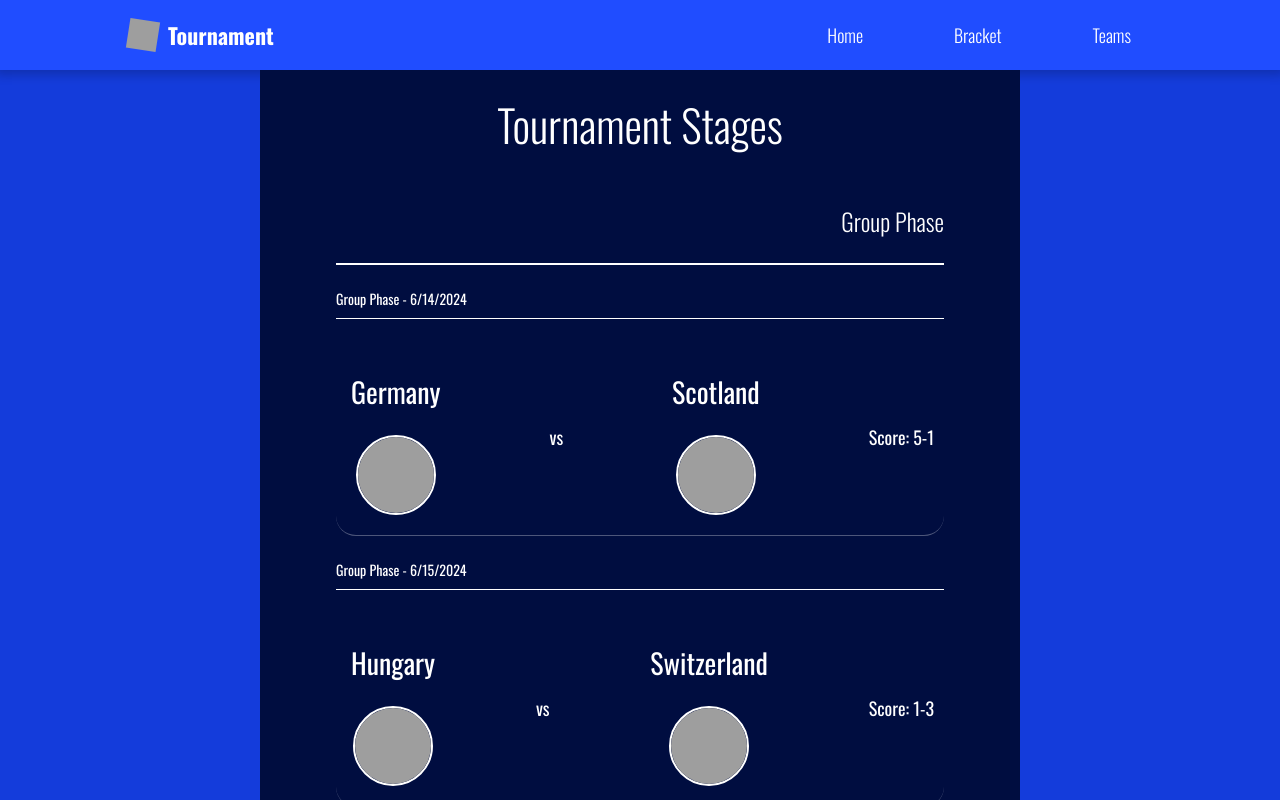
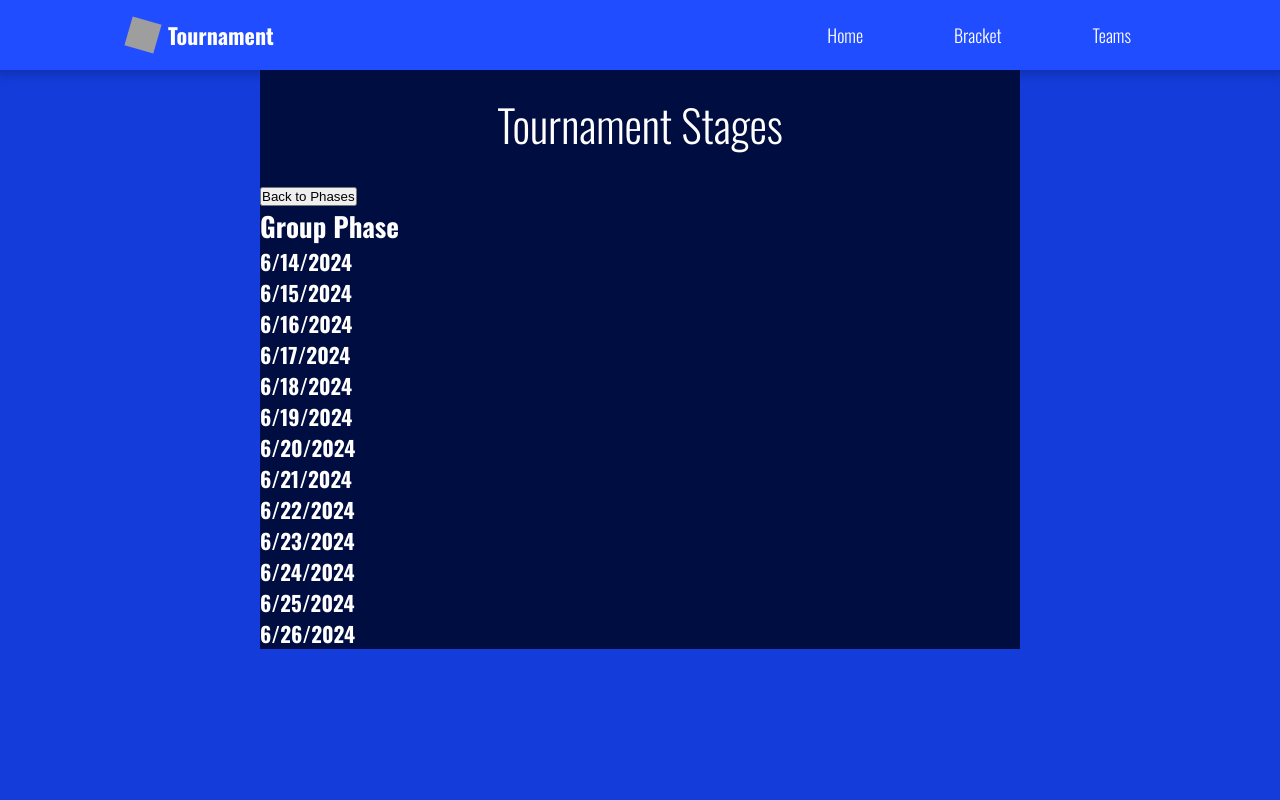
Before and after one commit to Nikolaj-Georgiev/simple-react-projects, a React (Vite) app in the folder football-tournament/: page / in a window 1280 px wide. Both pictures are taken after a click on the element "Group Phase". Shown: the top 800 px of the page. Built offline with nearby package versions, Linux system fonts and the light colour scheme; grey boxes are pictures that could not be loaded.

Commit message:
added logic for stages dates and matches in the home page

```diff
--- a/football-tournament/src/components/HomePage.jsx
+++ b/football-tournament/src/components/HomePage.jsx
@@ -5,12 +5,11 @@ import {
   getSortedMatchesByDate,
 } from '../utils/dataUtils';
 import { CUTOFF_DATE } from '../utils/config';
-import Match from './match/Match';
 import Loader from './Loader';
 import ErrorComponent from './ErrorComponent';
-import Stage from './home/Stage';
 import { useState } from 'react';
 import StageCard from './home/StageCard';
+import StageDetails from './home/StageDetails';
 
 export default function HomePage() {
   const { matchesData } = useData();
@@ -56,13 +55,14 @@ export default function HomePage() {
         </div>
       )}
 
-      {stages.map((phaseObj) => (
-        <Stage
-          key={phaseObj.name}
-          stage={phaseObj.name}
-          data={phaseObj.data}
+      {selectedStage && (
+        <StageDetails
+          stage={selectedStage}
+          onBack={() => setSelectedStage(null)}
+          selectedDate={selectedDate}
+          setSelectedDate={setSelectedDate}
         />
-      ))}
+      )}
     </section>
   );
 }
--- /dev/null
+++ b/football-tournament/src/components/home/DateList.jsx
@@ -0,0 +1,16 @@
+export default function DateList({ stage, onSelectDate, onBack }) {
+  return (
+    <div className='date-list'>
+      <button onClick={onBack}>Back to Phases</button>
+      <h2>{stage.name}</h2>
+      {Object.keys(stage.data).map((date) => (
+        <div
+          key={date}
+          onClick={() => onSelectDate(date)}
+        >
+          <h3>{date}</h3>
+        </div>
+      ))}
+    </div>
+  );
+}
--- /dev/null
+++ b/football-tournament/src/components/home/MatchList.jsx
@@ -0,0 +1,20 @@
+import Match from '../match/Match';
+
+export default function MatchList({ stage, selectedDate, onBack }) {
+  return (
+    <div className='match-list'>
+      <button onClick={onBack}>Back to Dates</button>
+      <div>
+        <h3 className='match-list__heading'>{`${stage.name} - ${selectedDate}`}</h3>
+        <ul className='match-list__matches'>
+          {stage.data[selectedDate].map((match) => (
+            <Match
+              key={match.id}
+              match={match}
+            />
+          ))}
+        </ul>
+      </div>
+    </div>
+  );
+}
--- /dev/null
+++ b/football-tournament/src/components/home/StageDetails.jsx
@@ -0,0 +1,25 @@
+import { useState } from 'react';
+import DateList from './DateList';
+import MatchList from './MatchList';
+
+export default function StageDetails({ stage, onBack }) {
+  const [selectedDate, setSelectedDate] = useState(null);
+
+  return (
+    <div className='stage-details'>
+      {!selectedDate ? (
+        <DateList
+          stage={stage}
+          onSelectDate={setSelectedDate}
+          onBack={onBack}
+        />
+      ) : (
+        <MatchList
+          stage={stage}
+          selectedDate={selectedDate}
+          onBack={() => setSelectedDate(null)}
+        />
+      )}
+    </div>
+  );
+}
```
